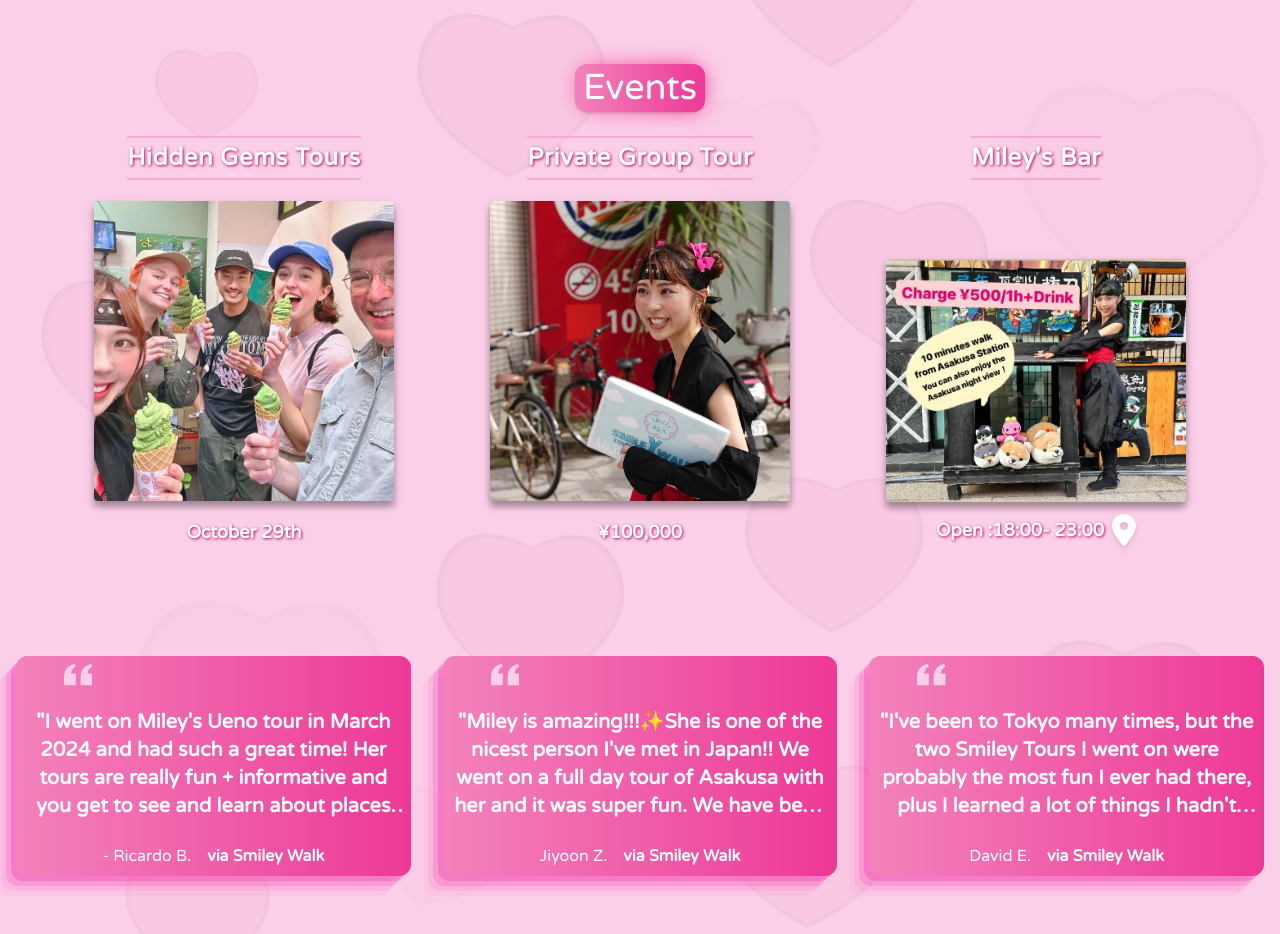
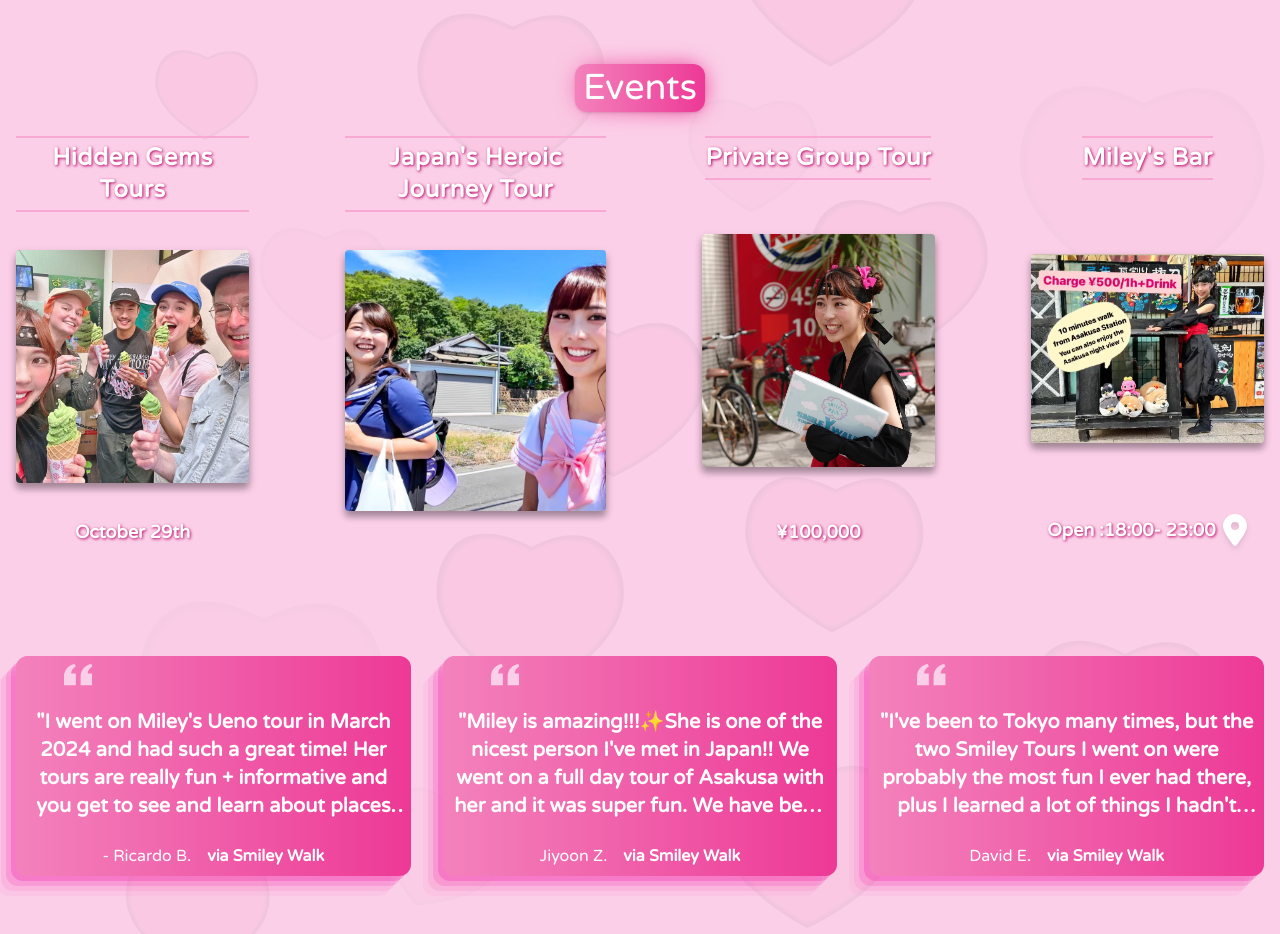
Before and after one commit to brandonrainey/smiley-tours, a Next.js app: page / in a window 1280 px wide. Shown: the part 4840-5774 px from the top of the page. Built offline with nearby package versions, Linux system fonts and the light colour scheme; no server answers; a web font is replaced by a local one; what tailwindcss-animated would draw is missing.

Commit message:
added new special event tour, fixed bar event spacing

```diff
--- a/components/EventSidebar.tsx
+++ b/components/EventSidebar.tsx
@@ -47,6 +47,34 @@ export default function EventSidebar() {
         </div>
 
 
+
+
+        <div className="text-center font-semibold flex flex-col items-center justify-between mt-8 sm:mt-0 sm:h-[414px]">
+          <h2
+            className={`text-center text-2xl tracking-wide font-semibold text-white border-y-2 border-pink-300 custom:text-shadow-1 text-shadow-5 py-1 mb-4`}
+          >
+            Japan's Heroic Journey Tour
+          </h2>
+
+          <a
+            className="flex flex-col items-center "
+            href="https://smileywalk.shop/items/670d24723626e42220ec3173"
+          >
+            <img
+              src="/tours/journeyTour.webp"
+              alt="private tour"
+              className="rounded max-w-[300px] custom:w-full w-[300px] tourShadow object-cover aspect-square"
+            />
+          </a>
+
+          <div
+            className={`font-semibold rounded text-white custom:text-shadow-1 text-shadow-2 mt-2  max-w-[300px]  p-1 w-full flex flex-col items-center`}
+          >
+
+          </div>
+        </div>
+
+
         <div className="text-center font-semibold flex flex-col items-center justify-between mt-8 sm:mt-0 sm:h-[414px]">
           <h2
             className={`text-center text-2xl tracking-wide font-semibold text-white border-y-2 border-pink-300 custom:text-shadow-1 text-shadow-5 py-1 mb-4`}
@@ -75,14 +103,14 @@ export default function EventSidebar() {
         </div>
 
         {/* Miley's Bar */}
-        <div className="text-center font-semibold flex flex-col items-center mt-8 sm:mt-0 sm:h-[414px]">
+        <div className="text-center font-semibold flex flex-col items-center mt-8 sm:mt-0 sm:h-[414px] justify-between">
           <h2
             className={`text-center text-2xl tracking-wide font-semibold text-white border-y-2 border-pink-300 custom:text-shadow-1 text-shadow-5 py-1 mb-4`}
           >
             Miley&apos;s Bar
           </h2>
 
-          <div className="flex flex-col items-center mt-auto">
+          <div className="flex flex-col items-center ">
             <img
               src="/bar.webp"
               alt="ninja bar"
```
Also changed, not shown: public/tours/journeyTour.webp (added).
